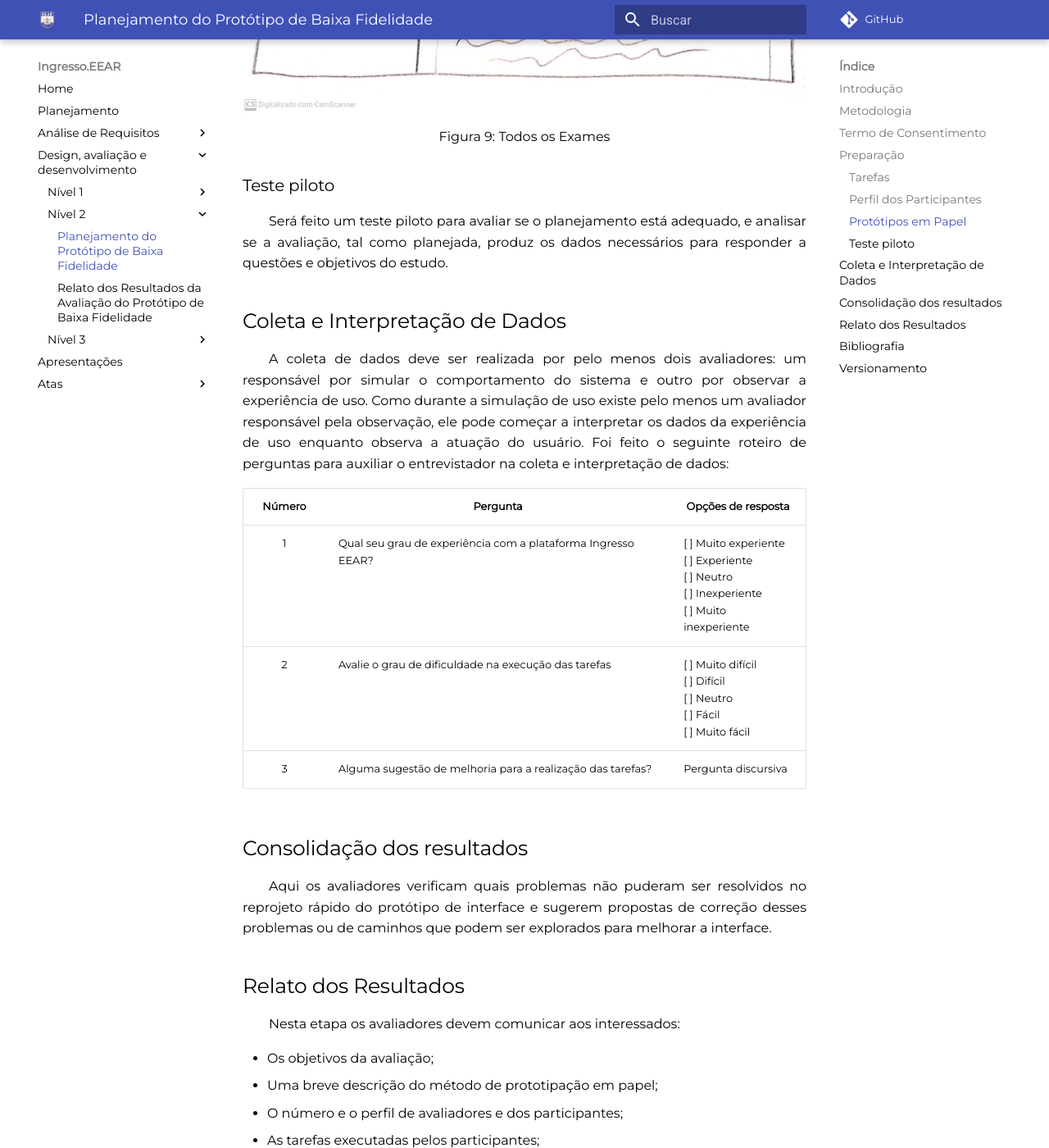
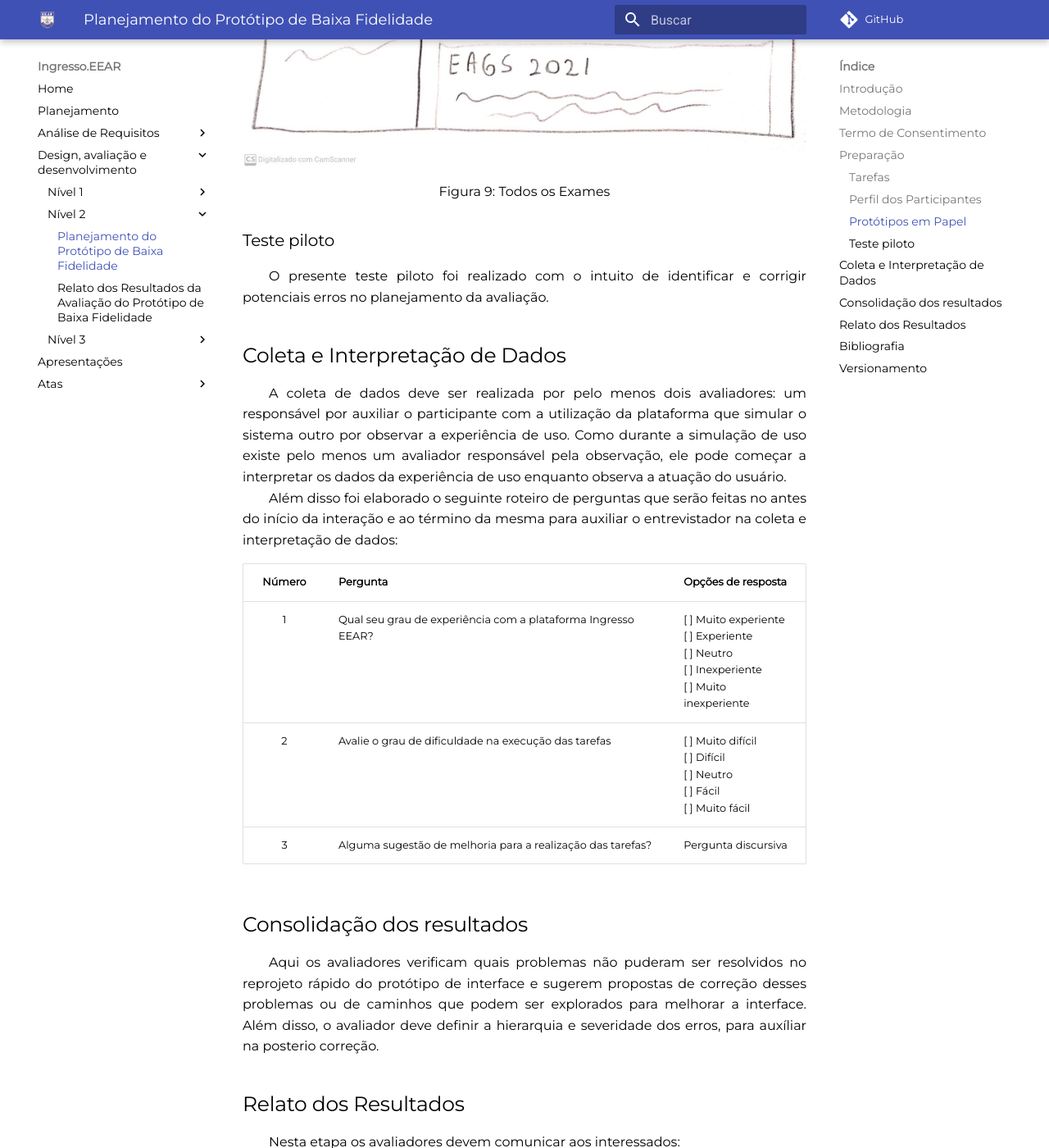
Before and after one commit to CarlosZoft/2020.2-Ingresso.eear, an MkDocs documentation site: the page built from docs/design-ava-dese/nivel-2/plan-prototipo-papel.md, in a window 1280 px wide and 1400 px high, scrolled down 8170 px. Shown: the whole window at 82% size. Built offline with MkDocs 1.6.1 and Material for MkDocs 9.7.7, drawn with Linux system fonts in a browser that asks for light colours; comment, search, counter and statistics services are not loaded; some of the changed text lies outside the part shown.

Commit message:
(42) melhorando os topicos.

```diff
--- a/docs/design-ava-dese/nivel-2/plan-prototipo-papel.md
+++ b/docs/design-ava-dese/nivel-2/plan-prototipo-papel.md
@@ -40,7 +40,9 @@
 &emsp;&emsp;Serão convidadas pessoas que possuam um perfil semelhante a das personas e usuários do Ingresso EEAR para serem entrevistados.
 
 ### Protótipos em Papel
-&emsp;&emsp;Foram desenvolvidos em papel os prótotipos da plataforma sugerido pela equipe levando em consideração as tarefas a serem realizadas e todas as informações levantadas até então.
+&emsp;&emsp;Foram desenvolvidos em papel os prótotipos da plataforma sugerido pela equipe levando em consideração as tarefas a serem realizadas e todas as informações levantadas até então. Para realizar a interação do usuário com o protótipo, serár utilizada a plataforma **Marvel**.
+
+[Link do protótipo na plataforma.](https://marvelapp.com/prototype/63d369a/screen/78909748)
 
 ![Página de acompanhamento](../../assets/imagens/prototipo-de-papel/areaDoCandidato.jpg)
 <center>Figura 1: Página de acompanhamento</center>
@@ -70,20 +72,21 @@
 <center>Figura 9: Todos os Exames</center>
 
 ### Teste piloto
-&emsp;&emsp;Será feito um teste piloto para avaliar se o planejamento está adequado, e analisar se a avaliação, tal como planejada, produz os dados necessários para responder a questões e objetivos do estudo.
+&emsp;&emsp;O presente teste piloto foi realizado com o intuito de identificar e corrigir potenciais erros no planejamento da avaliação.
 
 ## Coleta e Interpretação de Dados
-&emsp;&emsp;A coleta de dados deve ser realizada por pelo menos dois avaliadores: um responsável por simular o comportamento do sistema e outro por observar a experiência de uso. Como durante a simulação de uso existe pelo menos um avaliador responsável pela observação, ele pode começar a interpretar os dados da experiência de uso enquanto observa a atuação do usuário. Foi feito o seguinte roteiro de perguntas para auxiliar o entrevistador na coleta e interpretação de dados:
+&emsp;&emsp;A coleta de dados deve ser realizada por pelo menos dois avaliadores: um responsável por auxiliar o participante com a utilização da plataforma que simular o sistema outro por observar a experiência de uso. Como durante a simulação de uso existe pelo menos um avaliador responsável pela observação, ele pode começar a interpretar os dados da experiência de uso enquanto observa a atuação do usuário. <br>
+&emsp;&emsp;Além disso foi elaborado o seguinte roteiro de perguntas que serão feitas no antes do início da interação e ao término da mesma para auxiliar o entrevistador na coleta e interpretação de dados:
 
-| Número | <center>Pergunta | <center>Opções de resposta |
-|:---:|:----------|:-------------------|
+| Número | Pergunta | Opções de resposta |
+|:-:|:----------|-------------------|
 | 1 | Qual seu grau de experiência com a plataforma Ingresso EEAR? | [ ] Muito experiente <br>[ ] Experiente<br>[ ] Neutro <br>[ ] Inexperiente<br>[ ] Muito inexperiente <br>|
 | 2 | Avalie o grau de dificuldade na execução das tarefas | [ ] Muito difícil <br>[ ] Difícil<br>[ ] Neutro <br>[ ] Fácil<br>[ ] Muito fácil <br> |
 | 3 | Alguma sugestão de melhoria para a realização das tarefas? | Pergunta discursiva|
 
 
 ## Consolidação dos resultados
-&emsp;&emsp;Aqui os avaliadores verificam quais problemas não puderam ser resolvidos no reprojeto rápido do protótipo de interface e sugerem propostas de correção desses problemas ou de caminhos que podem ser explorados para melhorar a interface.
+&emsp;&emsp;Aqui os avaliadores verificam quais problemas não puderam ser resolvidos no reprojeto rápido do protótipo de interface e sugerem propostas de correção desses problemas ou de caminhos que podem ser explorados para melhorar a interface. Além disso, o avaliador deve definir a hierarquia e severidade dos erros, para auxíliar na posterio correção.
 
 ## Relato dos Resultados
 &emsp;&emsp;Nesta etapa os avaliadores devem comunicar aos interessados:
@@ -115,3 +118,4 @@
 |1.0|23/04/2021|Abertura do documento| Daniel B., Denys, Yan |
 |1.1|23/04/2021|Modificação da introdução| Denys |
 |1.2|29/04/2021|Ajuste geral no documento| Daniel B. |
+|1.3|29/04/2021|Melhorias dos tópicos| Daniel P.|
```
Also changed, not shown: other parts of docs/design-ava-dese/nivel-2/plan-prototipo-papel.md (+1 -1 lines).
